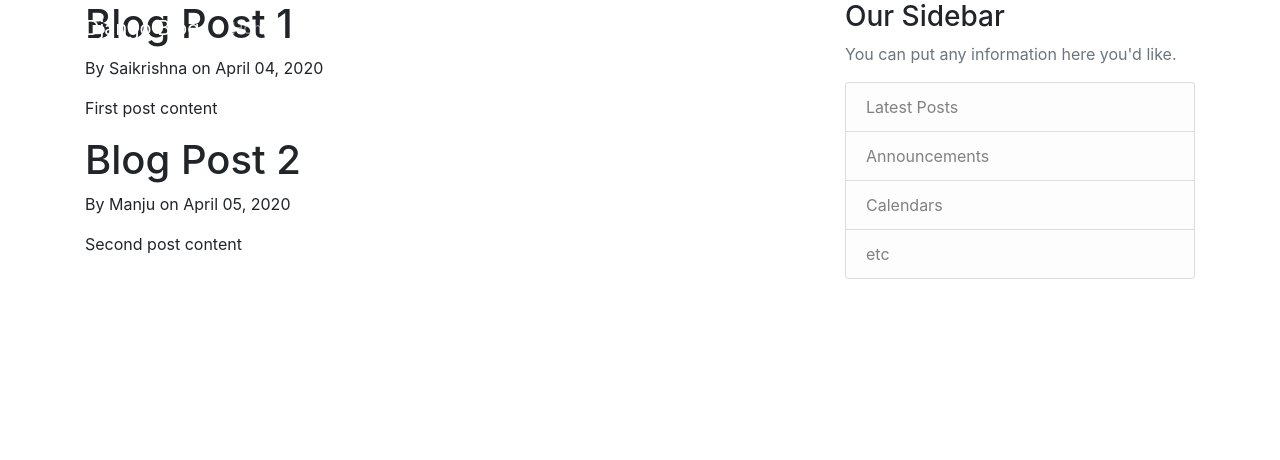
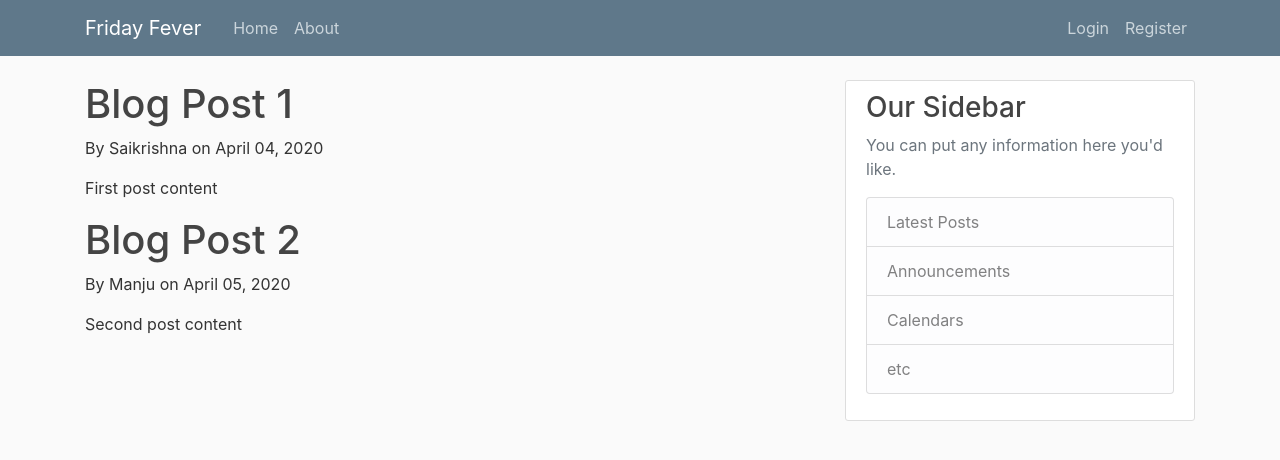
Before and after one commit to saikrishna9319/Friday-Fever, a Django app: page / in a window 1280 px wide. Shown: the top 460 px of the page. Run offline with Django 3.2, Linux system fonts and the light colour scheme; some libraries are stand-ins or nearby versions.

Commit message:
Added static css

```diff
--- a/app/blog/static/blog/main.css
+++ b/app/blog/static/blog/main.css
@@ -0,0 +1,84 @@
+body {
+  background: #fafafa;
+  color: #333333;
+  margin-top: 5rem;
+}
+
+h1, h2, h3, h4, h5, h6 {
+  color: #444444;
+}
+
+ul {
+  margin: 0;
+}
+
+.bg-steel {
+  background-color: #5f788a;
+}
+
+.site-header .navbar-nav .nav-link {
+  color: #cbd5db;
+}
+
+.site-header .navbar-nav .nav-link:hover {
+  color: #ffffff;
+}
+
+.site-header .navbar-nav .nav-link.active {
+  font-weight: 500;
+}
+
+.content-section {
+  background: #ffffff;
+  padding: 10px 20px;
+  border: 1px solid #dddddd;
+  border-radius: 3px;
+  margin-bottom: 20px;
+}
+
+.article-title {
+  color: #444444;
+}
+
+a.article-title:hover {
+  color: #428bca;
+  text-decoration: none;
+}
+
+.article-content {
+  white-space: pre-line;
+}
+
+.article-img {
+  height: 65px;
+  width: 65px;
+  margin-right: 16px;
+}
+
+.article-metadata {
+  padding-bottom: 1px;
+  margin-bottom: 4px;
+  border-bottom: 1px solid #e3e3e3
+}
+
+.article-metadata a:hover {
+  color: #333;
+  text-decoration: none;
+}
+
+.article-svg {
+  width: 25px;
+  height: 25px;
+  vertical-align: middle;
+}
+
+.account-img {
+  height: 125px;
+  width: 125px;
+  margin-right: 20px;
+  margin-bottom: 16px;
+}
+
+.account-heading {
+  font-size: 2.5rem;
+}
--- a/app/blog/templates/blog/base.html
+++ b/app/blog/templates/blog/base.html
@@ -20,7 +20,7 @@
     <header class="site-header">
         <nav class="navbar navbar-expand-md navbar-dark bg-steel fixed-top">
         <div class="container">
-          <a class="navbar-brand mr-4" href="/">Django Blog</a>
+          <a class="navbar-brand mr-4" href="/">Friday Fever </a>
           <button class="navbar-toggler" type="button" data-toggle="collapse" data-target="#navbarToggle" aria-controls="navbarToggle" aria-expanded="false" aria-label="Toggle navigation">
           <span class="navbar-toggler-icon"></span>
           </button>
```
